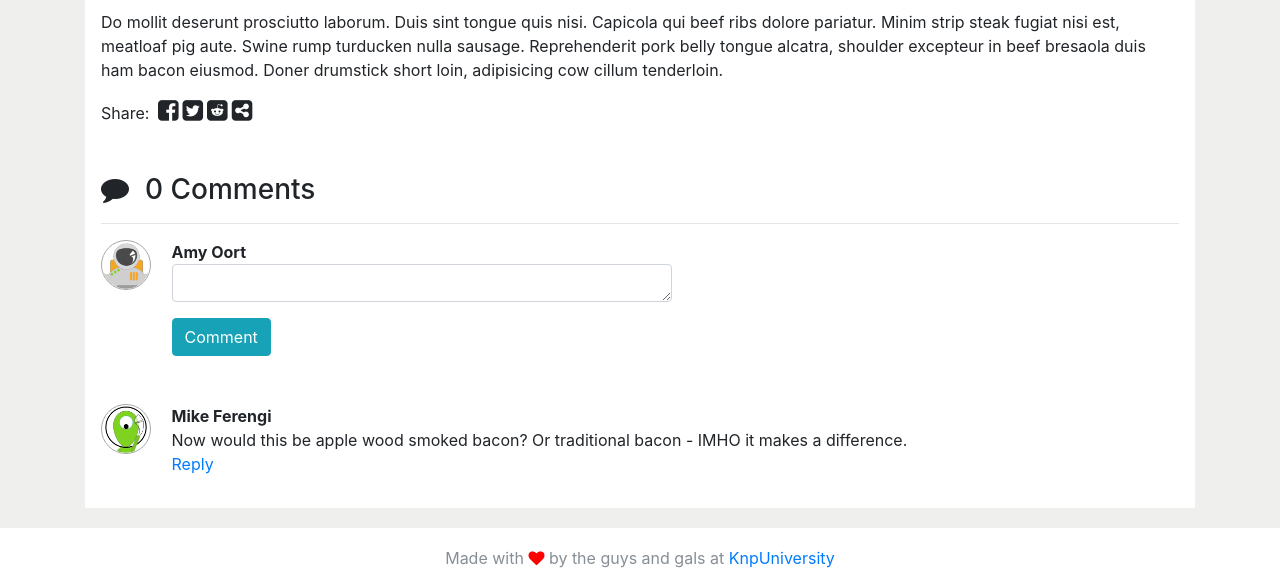
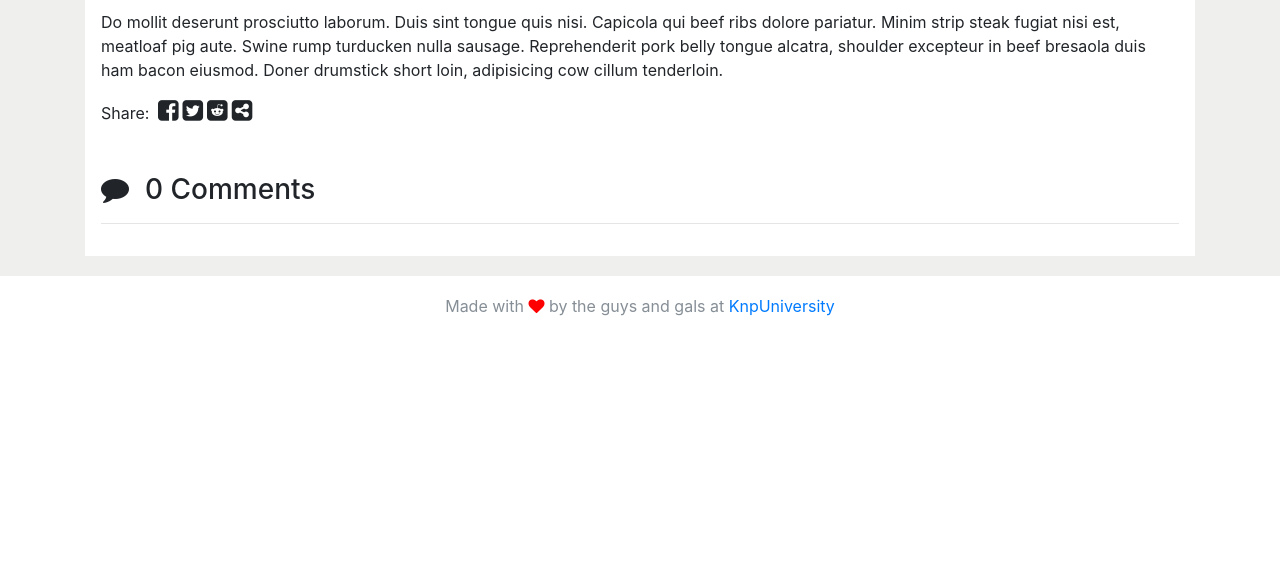
Before and after one commit to Ahmed-Ayman/symfony-playground, a Symfony app: template symfony-casts/the_spacebar/templates/article/show.html.twig in a window 1280 px wide. Shown: the part 791-1379 px from the top of the page. After the commit the page ends 1107 px from the top, so only its background shows below. Run offline with Twig, Linux system fonts and the light colour scheme; the template is opened without the code that fills it, so the values that code supplies are empty; some libraries are stand-ins or nearby versions.

Commit message:
make  things dynamic

```diff
--- a/symfony-casts/the_spacebar/templates/article/show.html.twig
+++ b/symfony-casts/the_spacebar/templates/article/show.html.twig
@@ -60,19 +60,8 @@
                         <div class="col-sm-12">
                             <h3><i class="pr-3 fa fa-comment"></i>{{comments | length}} Comments</h3>
                             <hr>
+                            {% for comment in comments %}
 
-                            <div class="row mb-5">
-                                <div class="col-sm-12">
-                                    <img class="comment-img rounded-circle" src="{{ asset('images/astronaut-profile.png') }}">
-                                    <div class="comment-container d-inline-block pl-3 align-top">
-                                        <span class="commenter-name">Amy Oort</span>
-                                        <div class="form-group">
-                                            <textarea class="form-control comment-form" id="articleText" rows="1"></textarea>
-                                        </div>
-                                        <button type="submit" class="btn btn-info">Comment</button>
-                                    </div>
-                                </div>
-                            </div>
 
                                 <div class="row">
                                     <div class="col-sm-12">
@@ -80,11 +69,13 @@
                                         <div class="comment-container d-inline-block pl-3 align-top">
                                             <span class="commenter-name">Mike Ferengi</span>
                                             <br>
-                                        <span class="comment"> Now would this be apple wood smoked bacon? Or traditional bacon - IMHO it makes a difference.</span>
+                                            <span class="comment">{{ comment }}</span>
                                             <p><a href="#">Reply</a></p>
                                         </div>
                                     </div>
                                 </div>
+                            {% endfor %}
+
 
                         </div>
                     </div>
```
Lines whose indentation alone changed are shown as unchanged.
